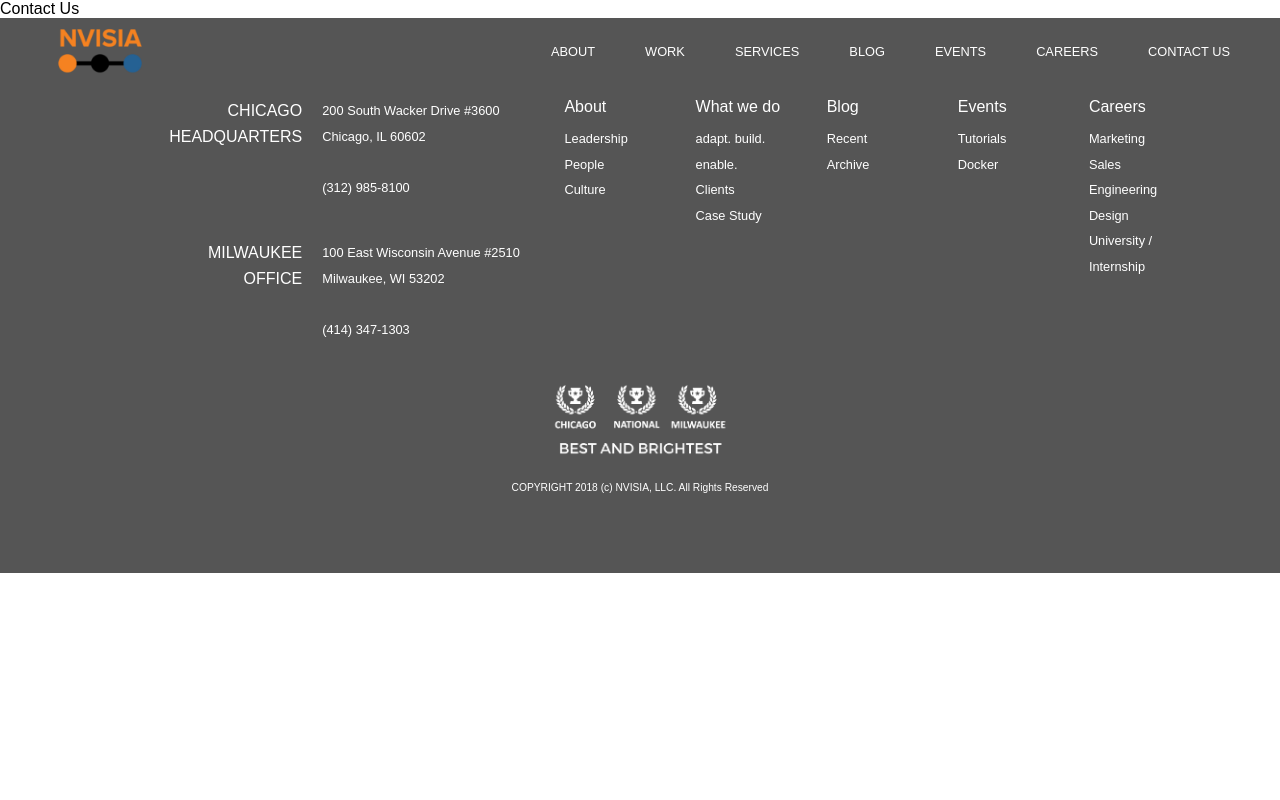
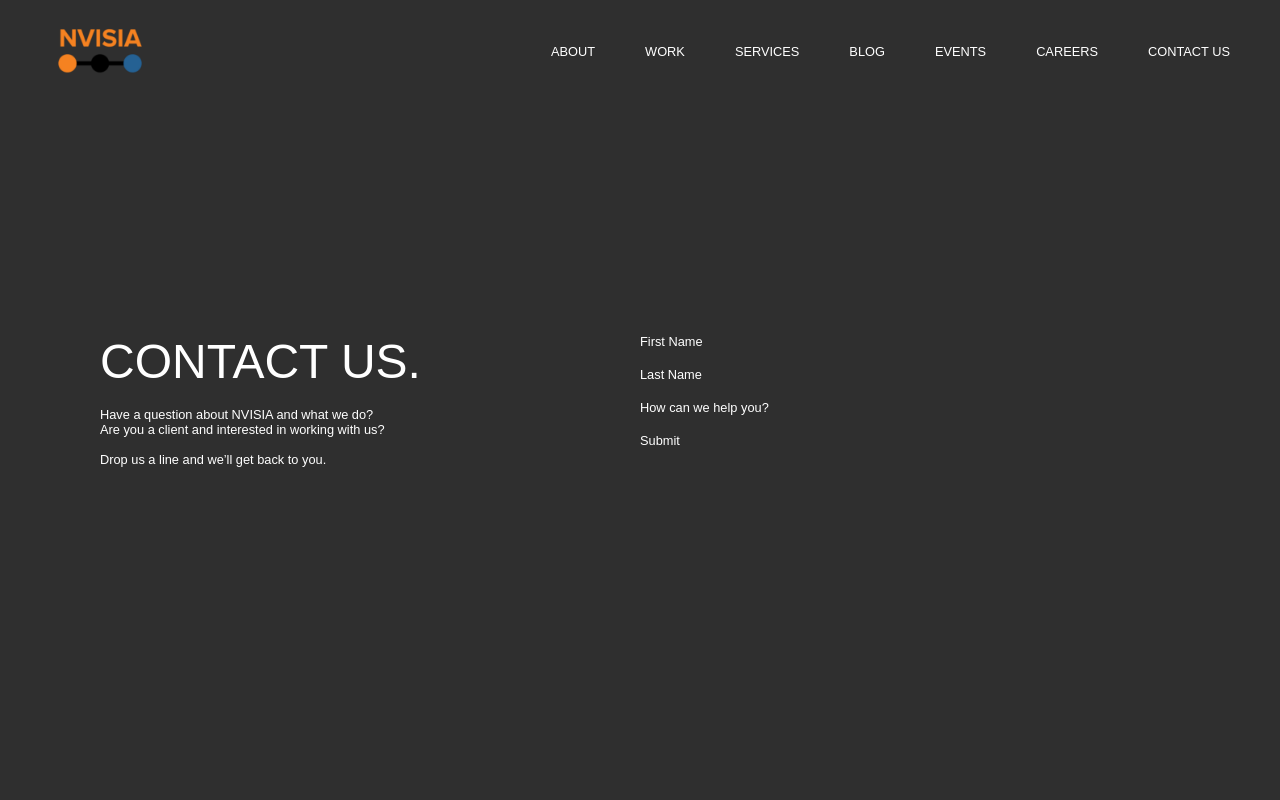
Before and after one commit to withoutwax/NVISIA, a React (Create React App) app in the folder nvisia/nvisia-react/: page /contact in a window 1280 px wide. Shown: the top 800 px of the page. Built offline with nearby package versions, Linux system fonts and the light colour scheme.

Commit message:
Starting implementation for Contact us page

```diff
--- /dev/null
+++ b/nvisia/nvisia-react/src/content/Contact.css
@@ -0,0 +1,14 @@
+.contact-section-00-container {
+  display: grid;
+  grid-template-columns: repeat(2, 1fr);
+  align-content: center;
+
+  height: 100vh;
+
+  color: white;
+  background-color: #2F2F2F;
+}
+.contact-section-00-banner-text {
+  display: grid;
+  grid-template-rows: repeat(4, auto);
+}
--- a/nvisia/nvisia-react/src/content/Contact.js
+++ b/nvisia/nvisia-react/src/content/Contact.js
@@ -1,10 +1,39 @@
 import React, { Component } from 'react';
+import './Contact.css';
 
 class Contact extends Component {
   render() {
     return (
       <div>
-        Contact Us
+        {/* SECTION 01 */}
+        <section className="contact-section-00-container padding-left-100 padding-right-100">
+          <article className="contact-section-00-banner-title">
+            <h1>
+              CONTACT US.
+            </h1>
+            <br/>
+            <p>
+              Have a question about NVISIA and what we do?<br />
+              Are you a client and interested in working with us?<br />
+              <br />
+              Drop us a line and we’ll get back to you.
+            </p>
+          </article>
+          <article className="contact-section-00-banner-text">
+            <div>
+              <p>First Name</p>
+            </div>
+            <div>
+              <p>Last Name</p>
+            </div>
+            <div>
+              <p>How can we help you?</p>
+            </div>
+            <div>
+              <p>Submit</p>
+            </div>
+          </article>
+        </section>
       </div>
     );
   }
```
